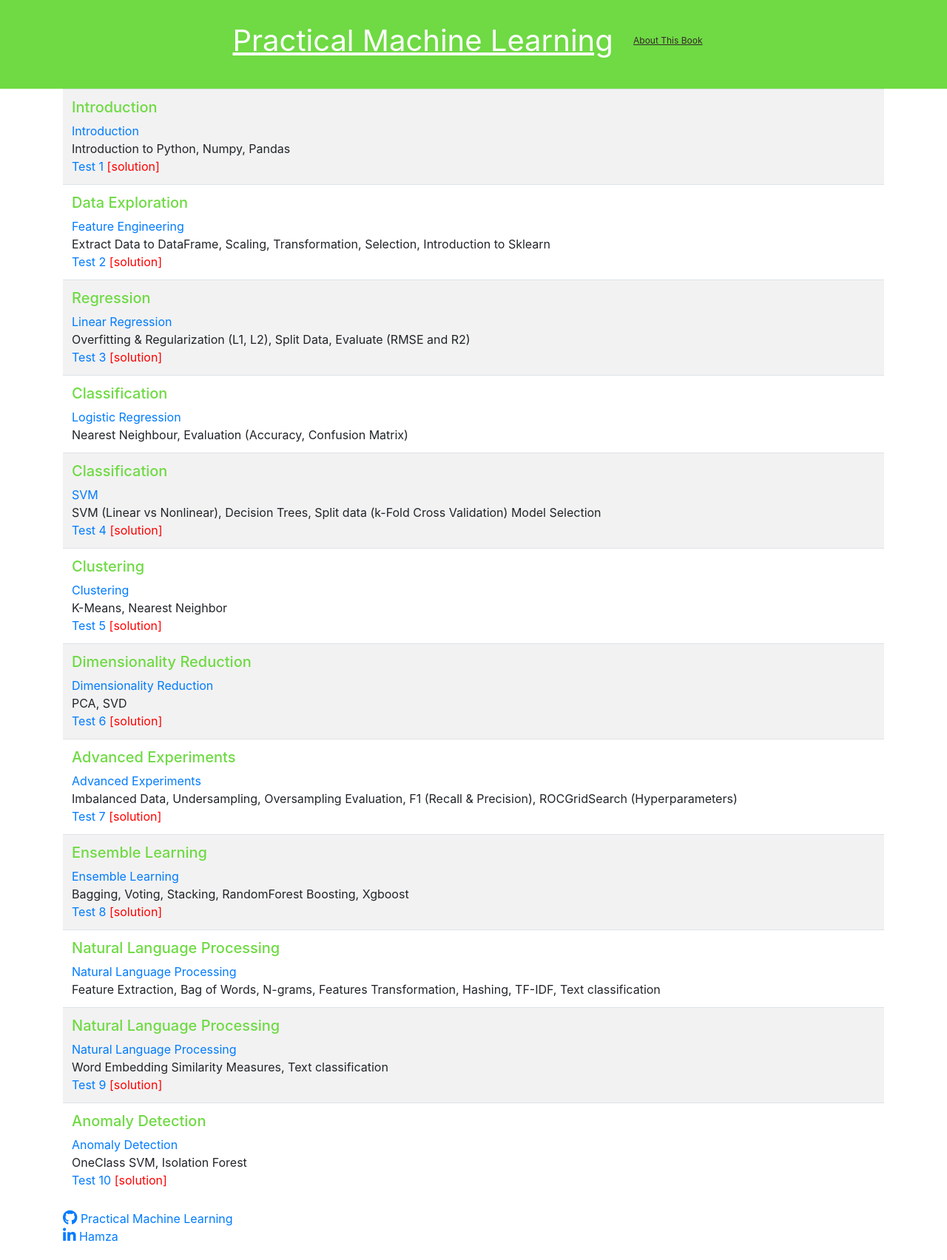
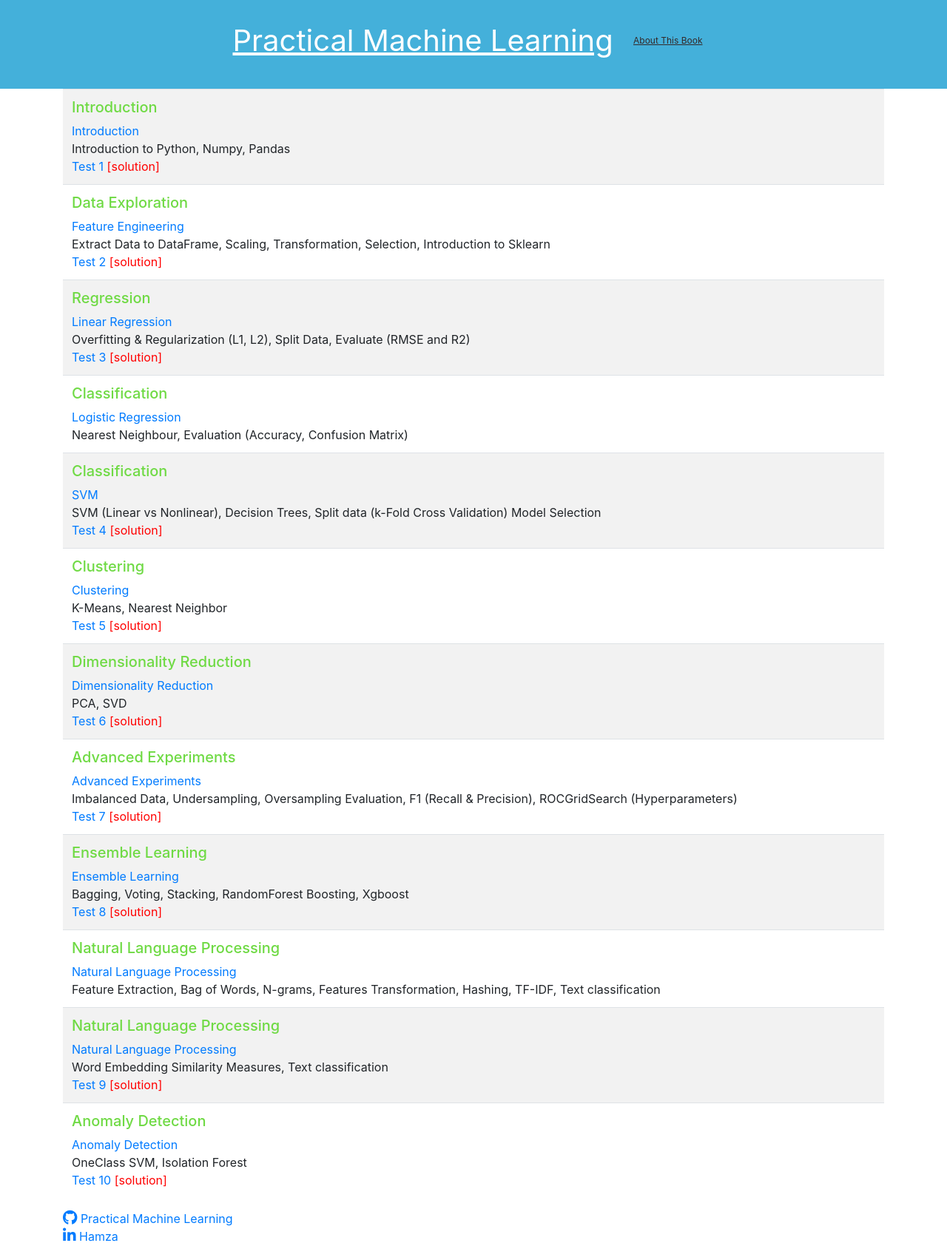
Before and after one commit to alizeeshan-07/alizeeshan-07.github.io, a Jekyll site: the page built from index.html, in a window 1280 px wide. Shown: the whole page at 74% size. Built offline with Jekyll 4.4.1, drawn with Linux system fonts in a browser that asks for light colours; nearby versions of some CDN libraries.

Commit message:
Update default.html

```diff
--- a/_layouts/default.html
+++ b/_layouts/default.html
@@ -7,7 +7,7 @@
 	<meta name="viewport" content="width-device-width">
 	<style>
 		.header {
-			background-color: #6fda44;
+			background-color: #44b0da;
 			padding: 20px;
 			padding-bottom: 30px;
 			text-align: center;
```
